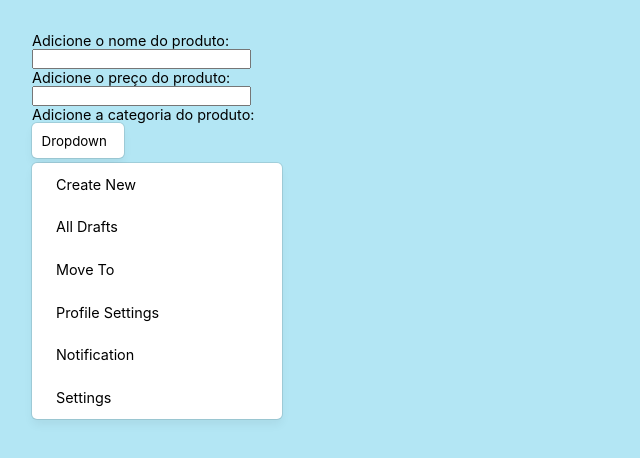
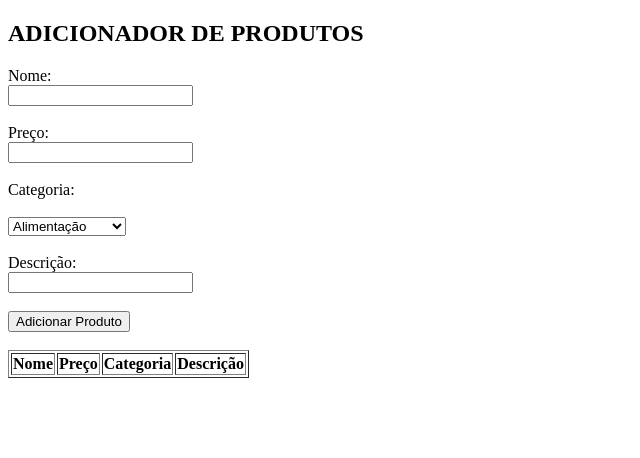
Before and after one commit to TrojanN63/repositorytest, a plain HTML site: page q16-q20/q21.html in a window 1280 px wide. Shown: the whole page, without its empty margins (0-640 px from the left). Drawn offline with Linux system fonts and the light colour scheme.

Commit message:
questão 21

```diff
--- a/q16-q20/q21.html
+++ b/q16-q20/q21.html
@@ -6,107 +6,35 @@
     <meta name="viewport" content="width=device-width, initial-scale=1.0">
     <title>Document</title>
     <style>
-
-* {
-  margin: 0;
-  padding: 0;
-  box-sizing: border-box;
-  font-family: "Inter", sans-serif;
-  --shadow: rgba(0, 0, 0, 0.05) 0px 6px 10px 0px,
-    rgba(0, 0, 0, 0.1) 0px 0px 0px 1px;
-  --color: #166e67;
-  --gap: 0.5rem;
-  --radius: 5px;
-}
-
-body {
-  margin: 2rem;
-  background-color: #b3e6f4;
-  font-size: 0.9rem;
-  color: black;
-}
-
-.btn {
-  background-color: white;
-  display: flex;
-  align-items: center;
-  justify-content: flex-start;
-  column-gap: var(--gap);
-  padding: 0.6rem;
-  cursor: pointer;
-  border-radius: var(--radius);
-  border: none;
-  box-shadow: var(--shadow);
-  position: relative;
-}
-
-.bx {
-  font-size: 1.1rem;
-}
-
-.dropdown {
-  position: absolute;
-  width: 250px;
-  box-shadow: var(--shadow);
-  border-radius: var(--radius);
-  margin-top: 0.3rem;
-  background: white;
-}
-
-.dropdown a {
-  display: flex;
-  align-items: center;
-  column-gap: var(--gap);
-  padding: 0.8rem 1rem;
-  text-decoration: none;
-  color: black;
-}
-
-.dropdown a:hover {
-  background-color: var(--color);
-  color: white;
-}
+      td{
+        color: pink;
+      }
     </style>
 </head>
 <body>
-    <label>Adicione o nome do produto:</label><br>
-    <input type = "text" id = "nome"></input><br>
-    <label>Adicione o preço do produto:</label><br>
-    <input type = "number" id = "preço"></input><br>
-    <label>Adicione a categoria do produto:</label><br>
-    <button class="btn" id="btn">
-        Dropdown
-        <i class="bx bx-chevron-down" id="arrow"></i>
-      </button>
-      <div class="dropdown" id="dropdown">
-        <a href="#create">
-          <i class="bx bx-plus-circle"></i>
-          Create New
-        </a>
-        <a href="#draft">
-          <i class="bx bx-book"></i>
-          All Drafts
-        </a>
-        <a href="#move">
-          <i class="bx bx-folder"></i>
-          Move To
-        </a>
-        <a href="#profile">
-          <i class="bx bx-user"></i>
-          Profile Settings
-        </a>
-        <a href="#notification">
-          <i class="bx bx-bell"></i>
-          Notification
-        </a>
-        <a href="#settings">
-          <i class="bx bx-cog"></i>
-          Settings
-        </a>
-      </div>
-    <br>
-    <label>Adicione a descrição do produto:</label><br>
-    <input type = "text" id = "descrição"></input><br>
+  <h2>
+    ADICIONADOR DE PRODUTOS
+  </h2>
+
+  <form id = "form">
+    Nome:<br><input type = "text" id = "nome"></input><br><br>
+    Preço:<br><input type = "number" id = "preço"></input><br><br>
+    Categoria:<br><br>
+    <select id = "categoria">
+      <option value = "alimentação">Alimentação</option>
+      <option value = "eletrônico">Eletrônico</option>
+      <option value = "eletrodoméstico">Eletrodoméstico</option>
+      <option value = "vestuário">Vestuário</option>
+    </select><br><br>
+    Descrição:<br><input type = "text" id = "descrição"></input><br><br>
+  </form>
+    <button onclick = add()>Adicionar Produto</button>
+    <br><br>
+    <table id = "table" border = '1'>
+      <tr>
+        <th>Nome</th><th>Preço</th><th>Categoria</th><th>Descrição</th>
+      </tr>
+    </table>
     <script src = q21.js ></script>
 </body>
 </html>
--- a/q16-q20/q21.js
+++ b/q16-q20/q21.js
@@ -0,0 +1,12 @@
+function add(){
+    const nome = document.getElementById("nome").value;
+    const preço = "R$"+document.getElementById("preço").value;
+    const categoria = document.getElementById("categoria").value;
+    const descrição = document.getElementById("descrição").value;
+
+    let new_row = document.getElementById("table").insertRow();
+    new_row.insertCell(0).textContent = nome;
+    new_row.insertCell(1).textContent = preço;
+    new_row.insertCell(2).textContent = categoria;
+    new_row.insertCell(3).textContent = descrição;
+}
```
